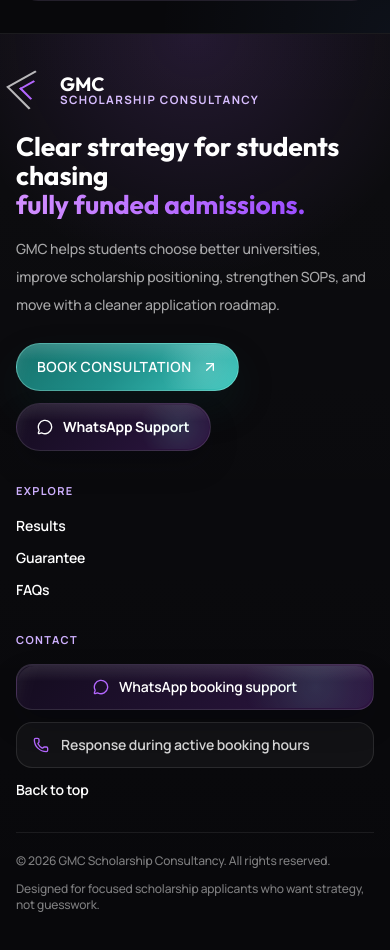
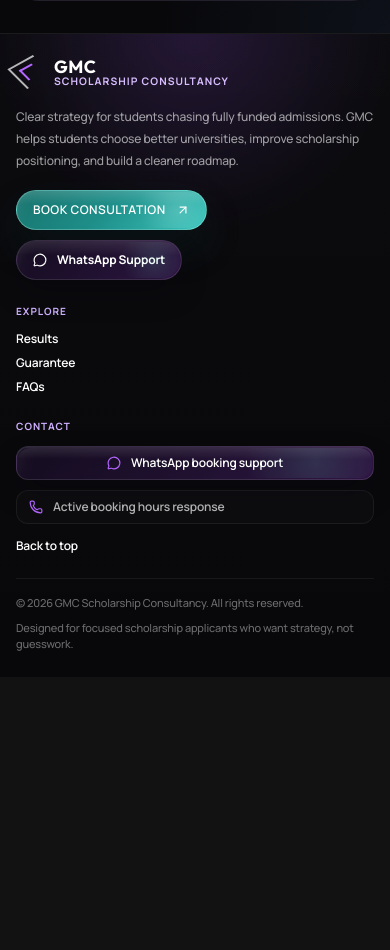
Before and after one commit to MuhammadNoumanAfzal/gmc-session-management, a React (Vite) app: page / in a window 390 px wide. Shown: the part 7170-8120 px from the top of the page. After the commit the page ends 7847 px from the top, so only its background shows below. Built offline with nearby package versions, Linux system fonts and the light colour scheme.

Commit message:
feat: implement animated site footer component with navigation and contact links

```diff
--- a/src/components/SiteFooter.jsx
+++ b/src/components/SiteFooter.jsx
@@ -1,3 +1,4 @@
+import { motion } from 'framer-motion'
 import { ArrowUpRight, MessageCircle, Phone } from 'lucide-react'
 import { Link } from 'react-router-dom'
 
@@ -10,105 +11,129 @@ const footerLinks = [
 function SiteFooter({ compact = false }) {
   return (
     <footer className="relative overflow-hidden border-t border-white/8 bg-[#08080b] text-white">
-      <div className="absolute inset-0 bg-[radial-gradient(circle_at_top,_rgba(180,103,255,0.14),_transparent_26%),linear-gradient(180deg,_rgba(255,255,255,0.02)_0%,_rgba(255,255,255,0)_100%)]" />
-      <div className="relative mx-auto w-full max-w-[1320px] px-4 py-10 sm:px-5 sm:py-12">
-        <div className={`grid gap-8 ${compact ? 'lg:grid-cols-[1.1fr_0.9fr]' : 'lg:grid-cols-[1fr_0.7fr_0.7fr]'}`}>
-          <div className="max-w-[34rem]">
-            <div className="inline-flex items-center gap-3">
-              <span className="relative h-8 w-8">
+      {/* Animated subtle glow blobs */}
+      <motion.div
+        className="absolute -top-24 left-1/4 h-[180px] w-[180px] rounded-full bg-[#8c36ff]/14 blur-3xl pointer-events-none"
+        animate={{
+          scale: [1, 1.15, 1],
+          opacity: [0.5, 0.8, 0.5],
+          x: [-15, 15, -15],
+        }}
+        transition={{
+          duration: 9,
+          repeat: Infinity,
+          ease: 'easeInOut',
+        }}
+      />
+      <div className="absolute inset-0 bg-[radial-gradient(circle_at_top,_rgba(180,103,255,0.1),_transparent_30%),linear-gradient(180deg,_rgba(255,255,255,0.015)_0%,_rgba(255,255,255,0)_100%)] pointer-events-none" />
+
+      <div className="relative mx-auto w-full max-w-[1320px] px-4 py-6 sm:px-5 sm:py-8">
+        <div className={`grid gap-6 ${compact ? 'lg:grid-cols-[1.2fr_0.8fr]' : 'lg:grid-cols-[1.1fr_0.6fr_0.6fr]'}`}>
+
+          {/* Main Logo & Description Column */}
+          <div className="max-w-[32rem]">
+            <motion.div
+              className="inline-flex items-center gap-2.5 cursor-pointer"
+              whileHover={{ scale: 1.02 }}
+            >
+              <span className="relative h-7 w-7">
                 <span className="absolute inset-0 rotate-45 skew-x-[-16deg] border-b-2 border-l-2 border-white/70" />
-                <span className="absolute inset-[8px] rotate-45 skew-x-[-16deg] border-b-2 border-l-2 border-[#b467ff]" />
+                <span className="absolute inset-[7px] rotate-45 skew-x-[-16deg] border-b-2 border-l-2 border-[#b467ff]" />
               </span>
               <span className="grid leading-none">
-                <strong className="[font-family:'Outfit',sans-serif] text-[1.2rem] font-bold text-white">
+                <strong className="[font-family:'Outfit',sans-serif] text-[1.1rem] font-bold text-white tracking-wide">
                   GMC
                 </strong>
-                <span className="text-[0.72rem] font-bold uppercase tracking-[0.12em] text-[#d8beff]">
+                <span className="text-[0.65rem] font-bold uppercase tracking-[0.1em] text-[#d8beff]">
                   Scholarship Consultancy
                 </span>
               </span>
-            </div>
+            </motion.div>
 
-            <h2 className="mt-5 [font-family:'Outfit',sans-serif] text-[1.65rem] leading-[1.1] font-bold text-white sm:text-[2.15rem]">
-              Clear strategy for students chasing
-              <span className="block bg-gradient-to-r from-[#d28fff] via-[#b467ff] to-[#8c36ff] bg-clip-text text-transparent">
-                fully funded admissions.
-              </span>
-            </h2>
-
-            <p className="mt-4 max-w-[32rem] text-sm leading-7 text-white/64 sm:text-[0.98rem]">
-              GMC helps students choose better universities, improve scholarship positioning,
-              strengthen SOPs, and move with a cleaner application roadmap.
+            {/* Smaller description text (massive H2 removed to make section compact) */}
+            <p className="mt-3.5 text-xs leading-5.5 text-white/60 sm:text-sm sm:leading-6">
+              Clear strategy for students chasing fully funded admissions. GMC helps students choose better universities, improve scholarship positioning, and build a cleaner roadmap.
             </p>
 
-            <div className="mt-6 flex flex-wrap gap-3">
+            <div className="mt-4.5 flex flex-wrap gap-2.5">
+              <motion.div whileHover={{ y: -2 }} whileTap={{ scale: 0.98 }}>
                 <Link
-                className="btn-primary-site h-12 rounded-full px-5 text-sm font-semibold uppercase tracking-[0.04em]"
+                  className="btn-primary-site h-10 rounded-full px-4 text-xs font-semibold uppercase tracking-[0.04em] shadow-[0_8px_20px_rgba(31,143,138,0.18)]"
                   to="/program"
                 >
                   Book Consultation
-                <ArrowUpRight size={16} />
+                  <ArrowUpRight size={14} />
                 </Link>
+              </motion.div>
+
+              <motion.div whileHover={{ y: -2 }} whileTap={{ scale: 0.98 }}>
                 <a
-                className="btn-secondary-site h-12 rounded-full px-5 text-sm font-bold"
+                  className="btn-secondary-site h-10 rounded-full px-4 text-xs font-bold"
                   href="https://wa.me/"
                   rel="noreferrer"
                   target="_blank"
                 >
-                <MessageCircle size={16} />
+                  <MessageCircle size={14} />
                   WhatsApp Support
                 </a>
+              </motion.div>
             </div>
           </div>
 
+          {/* Links Column */}
           {!compact ? (
             <div>
-              <p className="text-[11px] font-bold uppercase tracking-[0.12em] text-[#cfb1ff]">
+              <p className="text-[10px] font-bold uppercase tracking-[0.1em] text-[#cfb1ff]">
                 Explore
               </p>
-              <div className="mt-4 grid gap-3">
+              <div className="mt-3 grid gap-2">
                 {footerLinks.map((link) => (
-                  <a
-                    className="text-sm font-semibold text-white/70 transition hover:text-white"
+                  <motion.a
+                    className="text-xs font-semibold text-white/64 transition-colors hover:text-[#d6b4ff] w-max"
                     href={link.href}
                     key={link.label}
+                    whileHover={{ x: 2 }}
+                    transition={{ type: 'spring', stiffness: 300, damping: 20 }}
                   >
                     {link.label}
-                  </a>
+                  </motion.a>
                 ))}
               </div>
             </div>
           ) : null}
 
+          {/* Contact Column */}
           <div>
-            <p className="text-[11px] font-bold uppercase tracking-[0.12em] text-[#cfb1ff]">
+            <p className="text-[10px] font-bold uppercase tracking-[0.1em] text-[#cfb1ff]">
               Contact
             </p>
-            <div className="mt-4 grid gap-3">
+            <div className="mt-3 grid gap-2.5">
               <a
-                className="btn-secondary-site justify-start gap-3 rounded-2xl px-4 py-3 text-sm font-semibold text-white/82"
+                className="btn-secondary-site justify-start gap-2.5 rounded-xl px-3 py-2 text-xs font-semibold text-white/80"
                 href="https://wa.me/"
                 rel="noreferrer"
                 target="_blank"
               >
-                <MessageCircle size={16} className="text-[#b467ff]" />
+                <MessageCircle size={14} className="text-[#b467ff]" />
                 WhatsApp booking support
               </a>
-              <div className="inline-flex items-center gap-3 rounded-2xl border border-white/10 bg-white/[0.04] px-4 py-3 text-sm font-semibold text-white/82">
-                <Phone size={16} className="text-[#b467ff]" />
-                Response during active booking hours
+              <div className="inline-flex items-center gap-2.5 rounded-xl border border-white/6 bg-white/[0.02] px-3 py-2 text-xs font-semibold text-white/70">
+                <Phone size={14} className="text-[#b467ff]" />
+                Active booking hours response
               </div>
-              <a
-                className="text-sm font-semibold text-white/60 transition hover:text-white"
+              <motion.a
+                className="text-xs font-semibold text-white/50 transition-colors hover:text-white w-max mt-1"
                 href="#top"
+                whileHover={{ y: -2 }}
               >
                 Back to top
-              </a>
+              </motion.a>
             </div>
           </div>
         </div>
 
-        <div className="mt-8 flex flex-col gap-3 border-t border-white/8 pt-5 text-xs text-white/48 sm:flex-row sm:items-center sm:justify-between">
+        {/* Bottom copyright section */}
+        <div className="mt-6 flex flex-col gap-2 border-t border-white/6 pt-4 text-[11px] text-white/40 sm:flex-row sm:items-center sm:justify-between">
           <p>© 2026 GMC Scholarship Consultancy. All rights reserved.</p>
           <p>Designed for focused scholarship applicants who want strategy, not guesswork.</p>
         </div>
```
Lines whose indentation alone changed are shown as unchanged.
